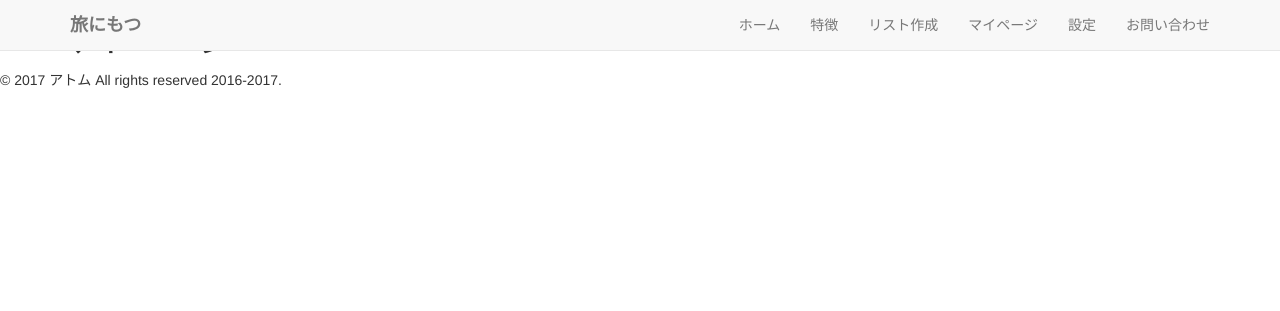
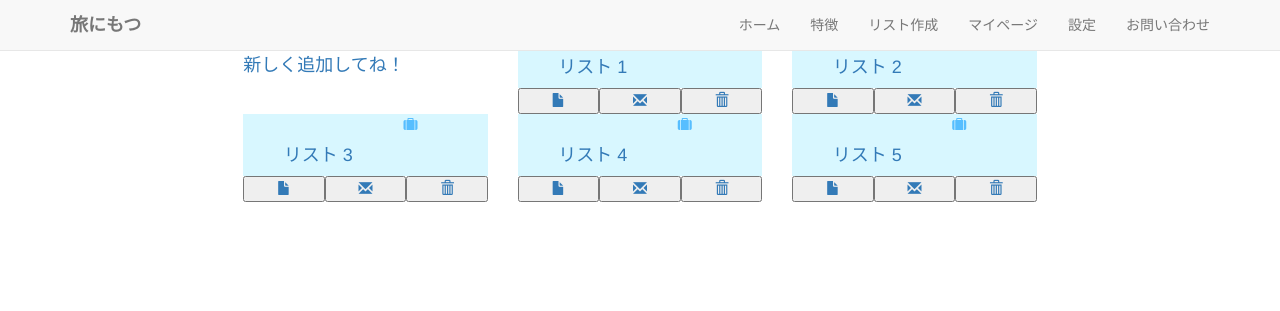
Before and after one commit to otomoyoshi/atom, a PHP site: page /myPage.php in a window 1280 px wide. Shown: the top 311 px of the page. Run offline with PHP 8.4, Linux system fonts and the light colour scheme; some libraries are stand-ins or nearby versions; some web fonts are replaced.

Commit message:
[WIP] myPageページ途中

```diff
--- a/theme/template/myPage.php
+++ b/theme/template/myPage.php
@@ -1,5 +1,5 @@
 <!DOCTYPE html>
-<html lang="en">
+<html lang="ja">
   <head>
     <meta charset="utf-8">
     <meta http-equiv="X-UA-Compatible" content="IE=edge">
@@ -9,7 +9,8 @@
     <link rel="shortcut icon" href="../assets/img/favicon.png">
 
     <title>旅にもつ</title>
-    <?php require('load_css.php'); ?>
+  <?php require('load_css.php'); ?>
+  <link rel="stylesheet" type="text/css" href="../assets/css/akihiro_mypage.css">
 
   </head>
 
@@ -17,13 +18,72 @@
   <?php require('login_header.php'); ?>
 
     <div id="headerwrap">
-      <div class="container">
-        <div class="row">
-          <h1>マイページ</h1>
+      <link rel="stylesheet" href="https://maxcdn.bootstrapcdn.com/font-awesome/4.6.1/css/font-awesome.min.css">
+      <div class="col-md-8 col-sm-8 col-xs-10 col-md-offset-2 col-sm-offset-2 col-xs-offset-1 main_div">
+        <div class="container-fluid">
+
+          <div class="row">
+            <div>
+              <input type="text" name="">
+            </div>
+          </div>
+
+        <!-- リスト全体 -->
+          <div class="row">
+            <div class="col-md-4 col-sm-4">
+
+                <!-- 追加ボタン -->
+                <div class="wrimagecard wrimagecard-topimage lists_margin">
+                  <a href="#">
+                  <div class="wrimagecard-topimage_header" style="background-color:rgba(255, 135, 0, 0.2); ">
+                    <center><i class="fa fa-plus-square-o" style="color:rgba(255, 135, 0, 0.4);"></i></center>
+                  </div>
+                  <div class="wrimagecard-topimage_title_add">
+                    <h4>新しく追加してね！</h4>
+                  </div>
+                </a>
+              </div>
+
+            </div>
+
+          <!-- ここのリスト -->
+          <?php for($i = 0;$i <= 4;$i++): ?>
+            <div class="col-md-4 col-sm-4">
+              <div class="wrimagecard wrimagecard-topimage lists_margin">
+                  <a href="#">
+                  <div class="wrimagecard-topimage_header" style="background-color: rgba(60, 216, 255, 0.2)">
+                    <div class="row">
+
+                      <div class="col-xs-7 col-md-7">
+                        <h4 style="text-align: center; padding: 22px 0px 0px 20px">リスト <?php echo $i + 1; ?> </h4>
+                      </div>
+                      <div class="col-xs-3 col-md-3">
+                        <i class = "fa fa-suitcase" style="color:rgba(0, 152, 255, 0.6)"></i>
+                      </div>
+
+                    </div>
+                  </div>
+                  <div class="wrimagecard-topimage_title">
+                  <div>
+
+                    <div class="container col-md-12">
+                      <div class="row">
+                        <button type="button" class="col-md-4 col-xs-4"><i class="glyphicon glyphicon-file"></i></button>
+                        <button type="button" class="col-md-4 col-xs-4"><i class="glyphicon glyphicon-envelope"></i></button>
+                        <button type="button" class="col-md-4 col-xs-4"><i class="glyphicon glyphicon-trash"></i></button>
+                      </div>
+                    </div>
+                  </div>
+                 </div>
+                </a>
+                </div>
+              </div>
+            <?php endfor; ?>
+
+            </div>
+          </div>
         </div>
       </div>
-    </div>
-
 
   <?php require('footer.php'); ?>
   <?php require('load_js.php'); ?>
```
